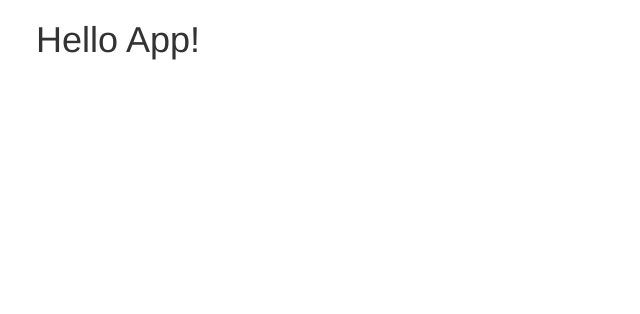
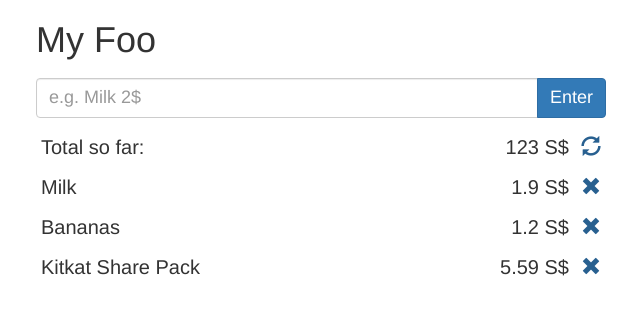
Before and after one commit to joerx/expensely, a React app: page / in a window 1280 px wide. Shown: the top 314 px of the page, without its empty margins (319-959 px from the left). Built offline with nearby package versions, Linux system fonts and the light colour scheme.

Commit message:
Static layout

```diff
--- a/src/js/App.js
+++ b/src/js/App.js
@@ -1,12 +1,121 @@
 import React from 'react';
 
+
 export default class App extends React.Component {
-
   constructor(props) {
     super(props)
   }
-
   render() {
-    return (<h1>{this.props.title}</h1>)
+    return (
+      <div>
+        <h1 className="title">{this.props.title}</h1>
+        <InputField />
+        <ExpenseList data={this.props.data} />
+      </div>
+    )
   }
 }
+
+class InputField extends React.Component {
+  constructor(props) {
+    super(props)
+  }
+  render() {
+    return (
+      <section className="row">
+        <div className="col col-md-12">
+          <form className="form">
+            <div className="form-group">
+              <div className="input-group">
+                <input type="text" className="form-control" placeholder="e.g. Milk 2$"/>
+                <span className="input-group-btn">
+                  <button type="button" className="btn btn-primary">Enter</button>
+                </span>
+              </div>
+            </div>
+          </form>
+        </div>
+      </section>
+    )
+  }
+}
+
+class ExpenseList extends React.Component {
+  constructor(props) {
+    super(props)
+  }
+  render() {
+    return (
+      <section className="expense-list">
+        <SummaryRow />
+        <ExpenseHistory data={this.props.data} />
+      </section>
+    )
+  }
+}
+
+class SummaryRow extends React.Component {
+  constructor(props) {
+    super(props)
+  }
+  render() {
+    return (
+      <div className="row summary-row">
+        <div className="col col-md-8">
+          <span className="summary-label">
+            Total so far:
+          </span>
+        </div>
+        <div className="col col-md-4 summary-amount">
+          <span>
+            123 S$
+          </span>
+          <a className="row-action">
+            <span className="glyphicon glyphicon-refresh"/>
+          </a>
+        </div>
+      </div>
+    )
+  }
+}
+
+class ExpenseHistory extends React.Component {
+  constructor(props) {
+    super(props)
+  }
+  render() {
+    const list = this.props.data.map((e, idx) => (
+      <HistoryRow id="idx" amount={e.amount}>{e.item}</HistoryRow>
+    ))
+    return (
+      <section className="expense-history">
+        {list}
+      </section>
+    )
+  }
+}
+
+class HistoryRow extends React.Component {
+  constructor(props) {
+    super(props)
+  }
+  render() {
+    return (
+      <div className="row history-row">
+        <div className="col col-md-8">
+          <span className="row-label">
+            {this.props.children}
+          </span>
+        </div>
+        <div className="col col-md-4 row-amount">
+          <span>
+            {this.props.amount} S$
+          </span>
+          <a className="row-action">
+            <span className="glyphicon glyphicon-remove"/>
+          </a>
+        </div>
+      </div>
+    )
+  }
+}
--- a/src/js/index.js
+++ b/src/js/index.js
@@ -3,4 +3,10 @@ import React from 'react';
 import {render} from 'react-dom';
 import App from './App';
 
-render(<App title="Hello App!"/>, document.getElementById('app'));
+const data = [
+  {item: 'Milk', amount: 1.9},
+  {item: 'Bananas', amount: 1.2},
+  {item: 'Kitkat Share Pack', amount: 5.59}
+];
+
+render(<App title="My Foo" data={data} />, document.getElementById('app'));
--- a/src/style/custom.css
+++ b/src/style/custom.css
@@ -1,3 +1,46 @@
+body {
+  font-size: 20px;
+}
+
+.form-control, .btn {
+  font-size: 18px;
+  height: 40px;
+}
+
+.title {
+  margin-bottom: 18px;
+}
+
 #app {
   max-width: 600px;
 }
+
+ul.expense-history {
+  list-style-type: none;
+  margin: 0;
+  padding: 0;
+}
+
+
+.expense-list {
+  padding: 0 5px;
+}
+
+.expense-list .row {
+  margin-bottom: 10px;
+}
+
+.summary-amount, .row-amount {
+  text-align: right;
+}
+
+.row-action {
+  padding-left: 12px;
+  color: #286090;
+  vertical-align: middle;
+  cursor: pointer;
+}
+
+.row-action:hover {
+  color: #A94442;
+}
```
